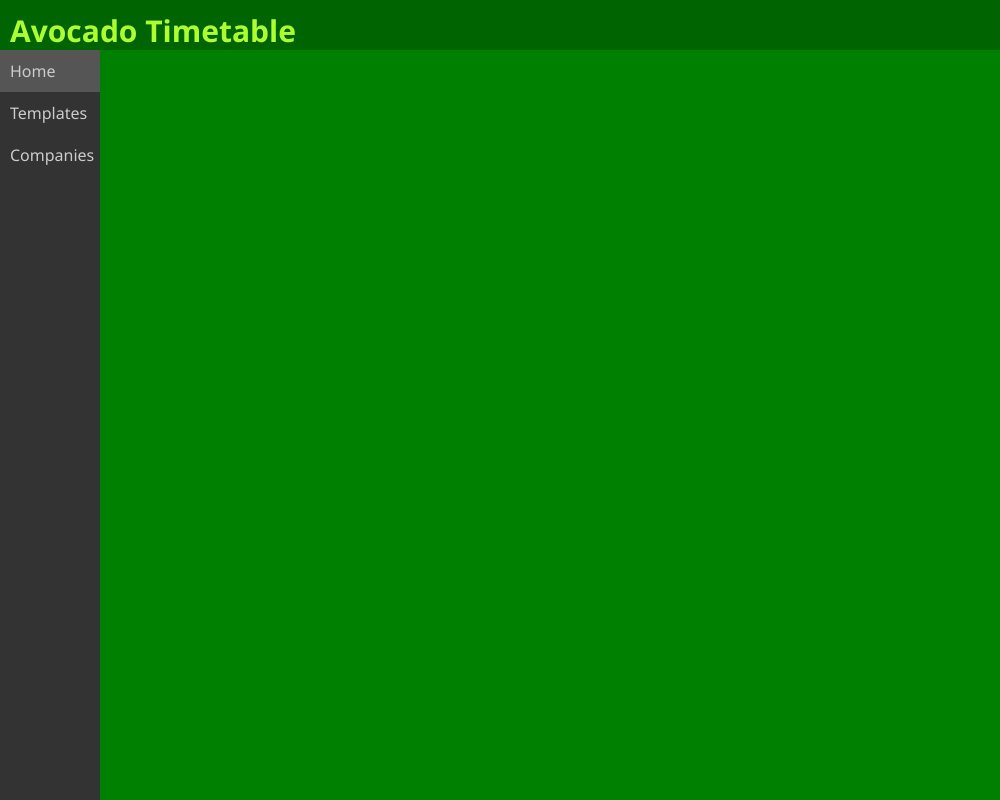
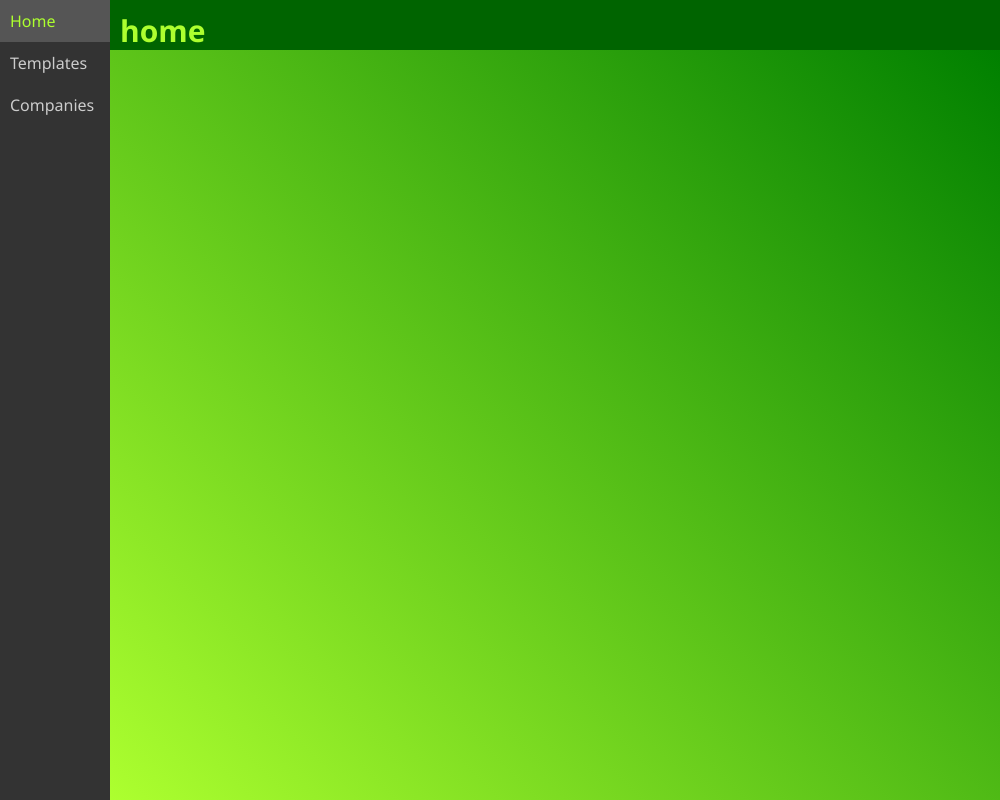
Before and after one commit to Teloah/avocado-electro, an Electron app: page index.html in a window 1000 px wide. Drawn offline with nearby package versions, Linux system fonts and the light colour scheme; no server answers.

Commit message:
Visual repositioning

```diff
--- a/css/app.css
+++ b/css/app.css
@@ -6,7 +6,7 @@ body {
 }
 
 #top-bar {
-	right: 0;
+	margin-left: 110px;
 	height: 30px;
 	padding: 10px;
 	background-color: darkgreen;
@@ -23,9 +23,9 @@ body {
 #side-nav {
 	position: absolute;
 	background-color: #333;
-	top: 50px;
+	top: 0;
 	bottom: 0;
-	width: 100px;
+	width: 110px;
 }
 
 #side-nav ul {
@@ -55,8 +55,13 @@ body {
 
 #main {
 	position: absolute;
-	margin-left: 100px;
+	margin-left: 110px;
 	padding: 0px 10px 0px;
+	bottom: 0;
+	right: 0;
+	left: 0;
+	top: 50px;
+	background-image: linear-gradient(45deg, greenyellow 0%, green 100%);
 }
 
 #main h2 {
--- a/main.js
+++ b/main.js
@@ -4,6 +4,7 @@ function selectPage(id) {
 	$(".nav-btn").removeClass("selected");
 	var source = fs.readFileSync(__dirname + '/pages/' + id + '.html', "utf-8");
 	document.getElementById("main").innerHTML  = source;
+	document.getElementById("top-bar").innerHTML = '<p>' + id + '</p>';
 	$("#" + id).addClass("selected");
 }
 
@@ -12,5 +13,5 @@ $('.nav-btn').on('click', function() {
 });
 
 $(document).ready(function(){
-    selectPage("home");
+	selectPage("home");
 });
```
Also changed, not shown: pages/companies.html (+1 -1 lines), pages/home.html (+1 -1 lines), pages/templates.html (+1 -1 lines).
